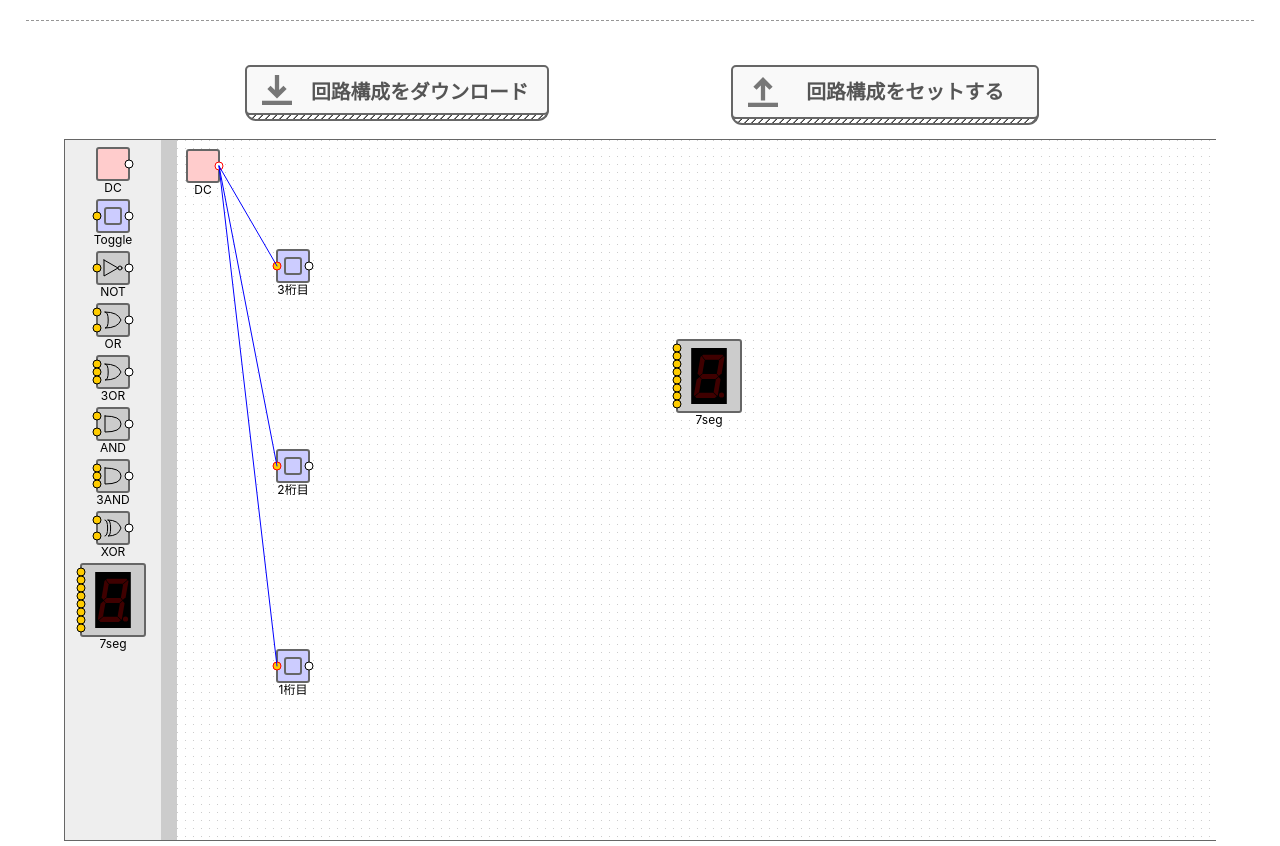
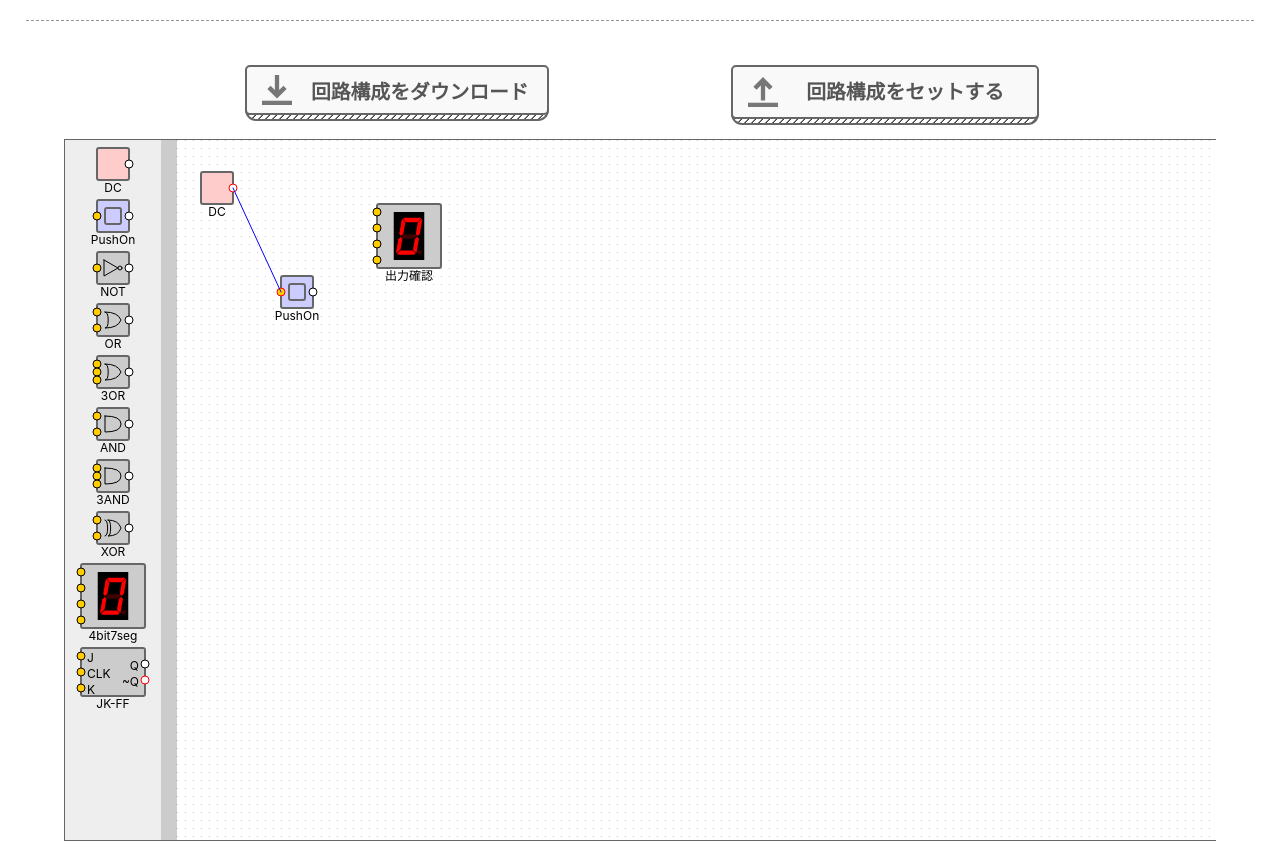
Before and after one commit to haru1843/circuit-simulation-app, a React (Create React App) app: page /circuit-simulation-app/work2 in a window 1280 px wide. Shown: the part 1040-1886 px from the top of the page. Built offline with nearby package versions, Linux system fonts and the light colour scheme.

Commit message:
update: Workspace props for 'work2'

```diff
--- a/src/views/pages/work2.js
+++ b/src/views/pages/work2.js
@@ -234,8 +234,8 @@ function Work2() {
         </div>
       </section>
       <Workspace
-        loadCircuitIdx={2}
-        saveFileName="t00b000x_work1.cjb"
+        loadCircuitIdx={3}
+        saveFileName="t00b000x_work2.cjb"
       ></Workspace>
     </Work2Div>
   );
```
